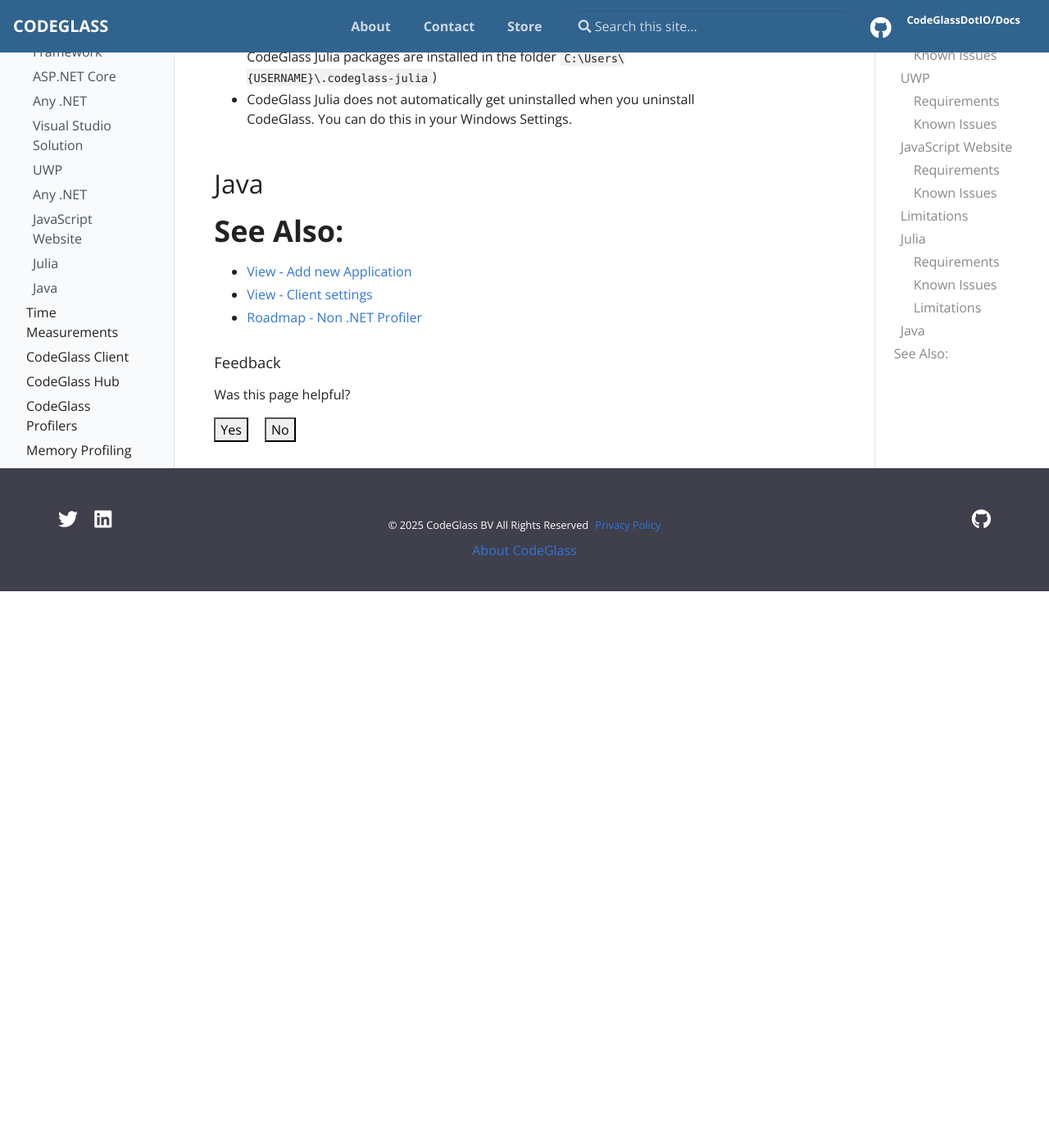
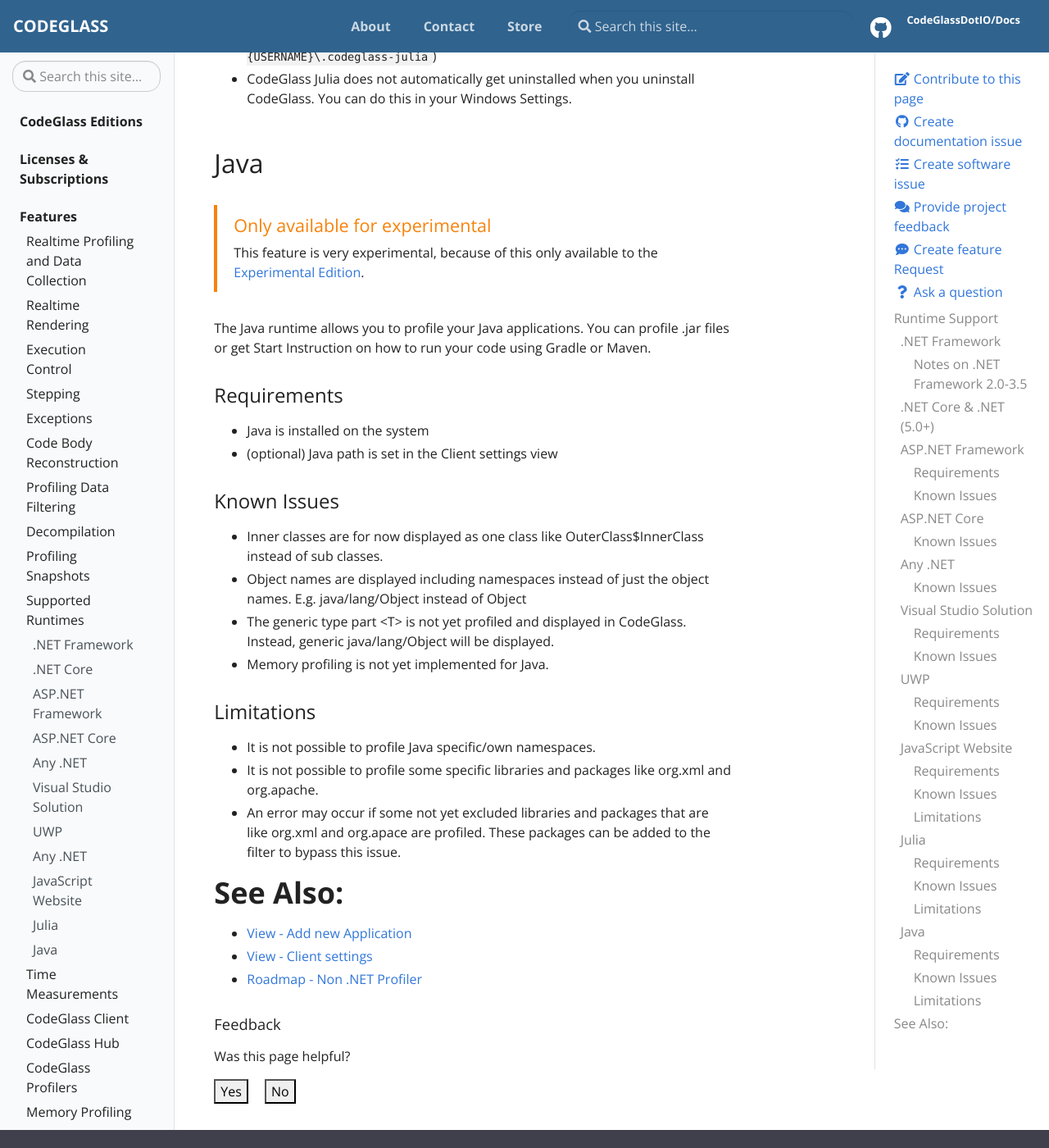
Before and after one commit to CodeGlassDotIO/Docs, a Jekyll site: the page built from _docs/features/supportedruntimes.md, in a window 1280 px wide and 1400 px high, scrolled down 8381 px. Shown: the whole window at 82% size. Built offline with Jekyll 4.4.1, drawn with Linux system fonts in a browser that asks for light colours; before the commit the page ends 9102 px from its top, so only the background shows below that.

Commit message:
Added docs changes for Java

```diff
--- a/_docs/features/supportedruntimes.md
+++ b/_docs/features/supportedruntimes.md
@@ -162,7 +162,7 @@ It is currently in the early stages. Please check back when we release it to Pro
 - When launching the CodeGlass Browser through the CodeGlass client, you decide under which [application](../views/mainwindow/applicationInstance.md) (instance) the browser will put the profiled data. It is unaware if you leave the specified website and will keep putting the other website's data in the same application in CodeGlass. Keep this in mind when reading statistics and such.
 - The browser is not uninstalled when you uninstall CodeGlass, you have to do it manually (CodeGlassChromium in Apps and Features in Windows)
 
-## Limitations
+### Limitations
 - A new [Application Instance](../views/mainwindow/applicationInstance.md) is made for every separated javascript process that starts in the CodeGlass browser (Like every tab and every website)
 
 ## Julia
@@ -184,6 +184,24 @@ The Julia runtime allows you to profile your Julia applications. You can profile
 - CodeGlass Julia does not automatically get uninstalled when you uninstall CodeGlass. You can do this in your Windows Settings.
 
 ## Java
+{% include alert.html  type="warning" title="Only available for experimental" content="This feature is very experimental, because of this only available to the <a href=\"../Editions/Experimental\" target=\"_blanc\">Experimental Edition</a>." %}
+
+The Java runtime allows you to profile your Java applications. You can profile .jar files or get Start Instruction on how to run your code using Gradle or Maven.
+
+### Requirements
+- Java is installed on the system
+- (optional) Java path is set in the Client settings view
+
+### Known Issues
+- Inner classes are for now displayed as one class like OuterClass$InnerClass instead of sub classes.
+- Object names are displayed including namespaces instead of just the object names. E.g. java/lang/Object instead of Object
+- The generic type part \<T> is not yet profiled and displayed in CodeGlass. Instead, generic java/lang/Object will be displayed.
+- Memory profiling is not yet implemented for Java.
+
+### Limitations
+- It is not possible to profile Java specific/own namespaces.
+- It is not possible to profile some specific libraries and packages like org.xml and org.apache.
+- An error may occur if some not yet excluded libraries and packages that are like org.xml and org.apace are profiled. These packages can be added to the filter to bypass this issue.
 
 # See Also:
  - [View - Add new Application](../views/mainwindow/newapplication.md)
```
Also changed, not shown: assets/img/MainMenu/AddApplication.png.
